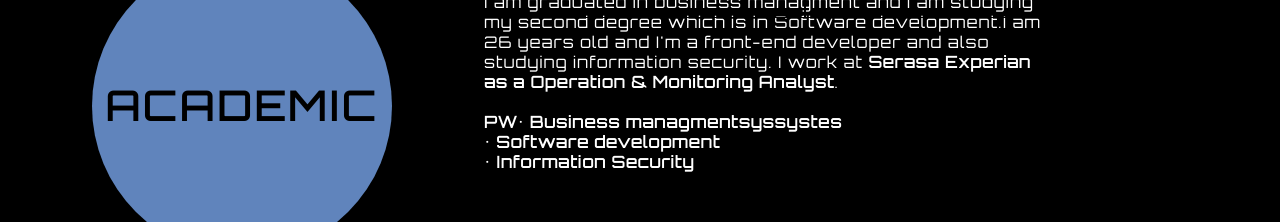
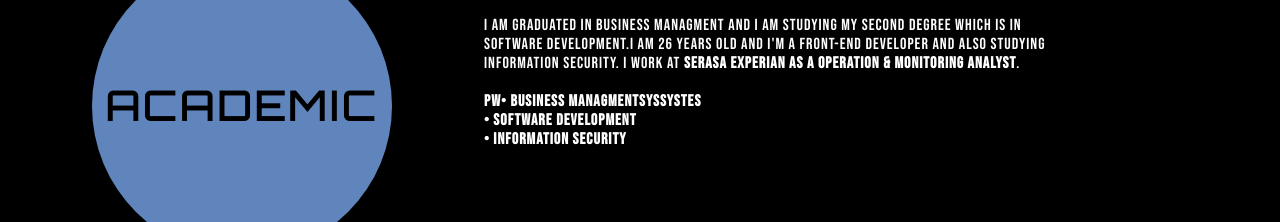
Before and after one commit to felipebertho/meu_portifolio_site, a plain HTML site: page index.html in a window 1280 px wide. Shown: the part 572-794 px from the top of the page. Drawn offline with Linux system fonts and the light colour scheme; a web font is replaced by a local one.

Commit message:
Update style.css

```diff
--- a/style.css
+++ b/style.css
@@ -1,5 +1,7 @@
 @import url('https://fonts.googleapis.com/css2?family=Orbitron&display=swap');
 @import url('https://fonts.googleapis.com/css2?family=DotGothic16&display=swap');
+@import url('https://fonts.googleapis.com/css2?family=Bebas+Neue&display=swap');
+
 
 
 body {
@@ -227,7 +229,7 @@ a{
 .card-text{
     width: 50%;
     color: rgb ( 109, 109, 109);
-    font-family: Orbitron, sans-serif;
+    font-family: 'Bebas Neue', cursive;
     letter-spacing: 1px;
     color: white;
 
```
